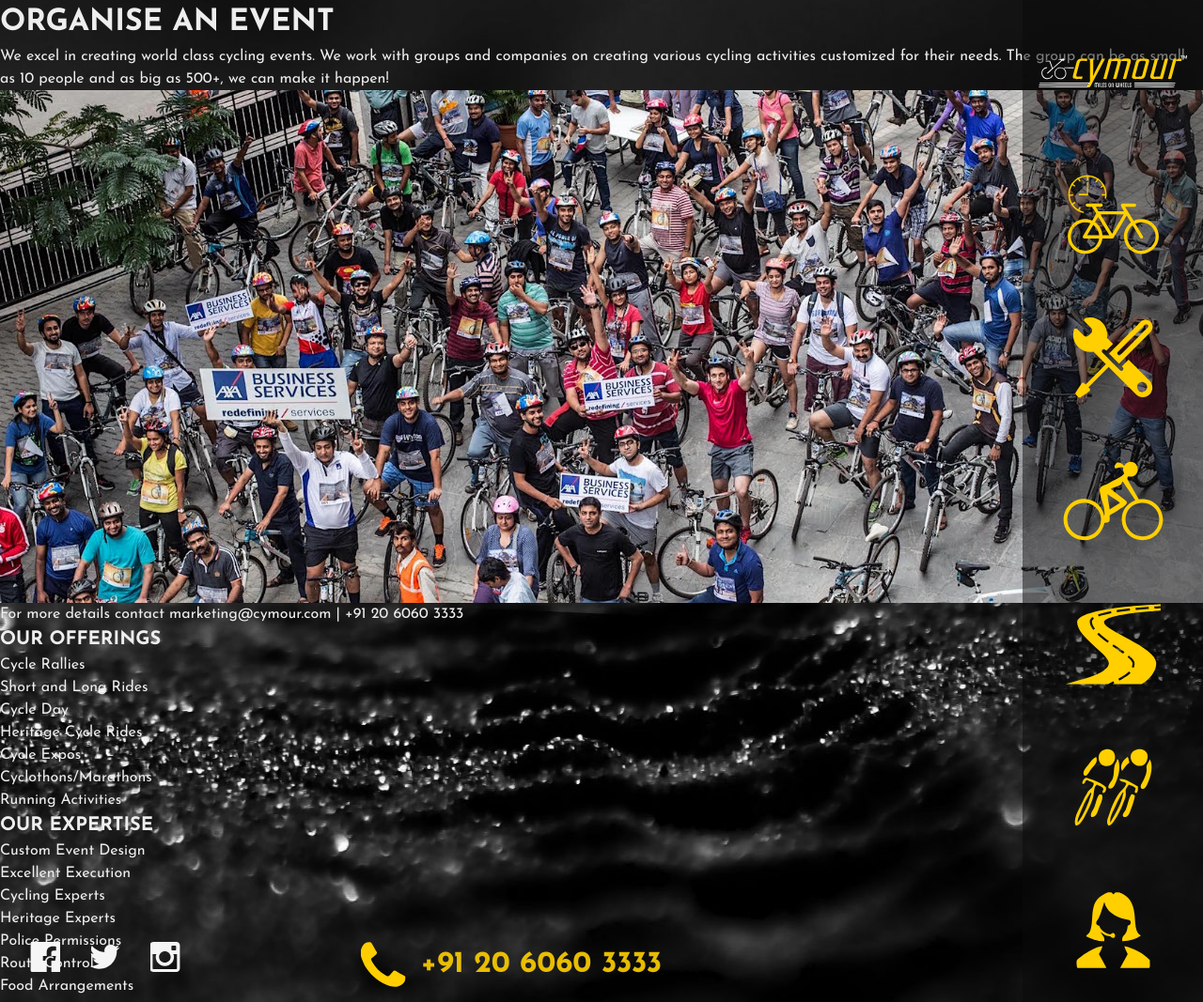
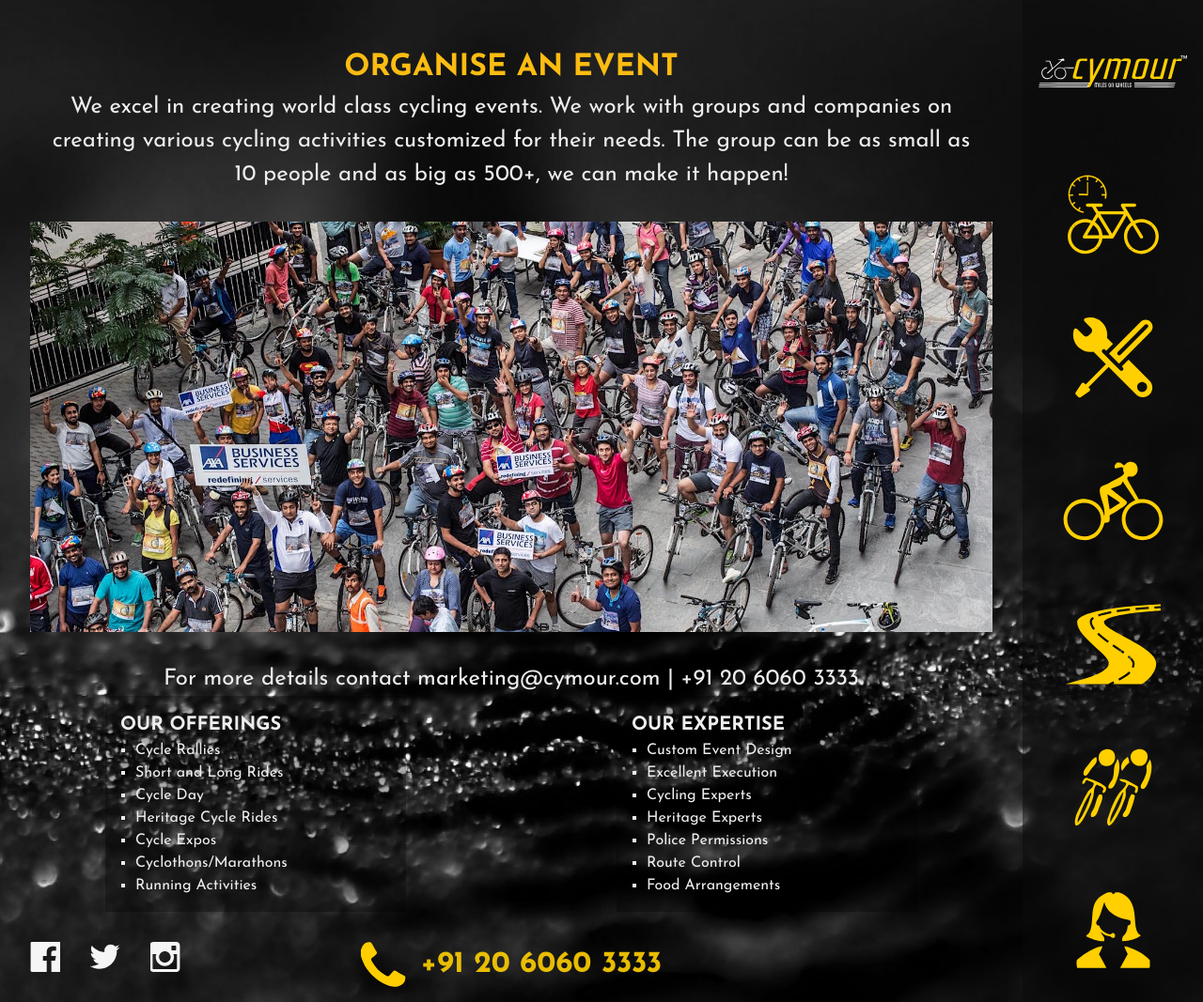
Before and after one commit to guttikar/cymour15, a Jekyll site: the page built from events.html, in a window 1280 px wide and 1067 px high. Shown: the whole window at 94% size. Built offline with Jekyll 4.4.1, drawn with Linux system fonts in a browser that asks for light colours; nearby versions of some CDN libraries.

Commit message:
added events css to main and added semicolon

```diff
--- a/css/main.scss
+++ b/css/main.scss
@@ -15,7 +15,8 @@
 
 @import "home";
 @import "rentals";
-@import "servicing"
+@import "servicing";
+@import "events";
 // @import "cover_slider";
 // @import "team";
 // @import "products";
```
